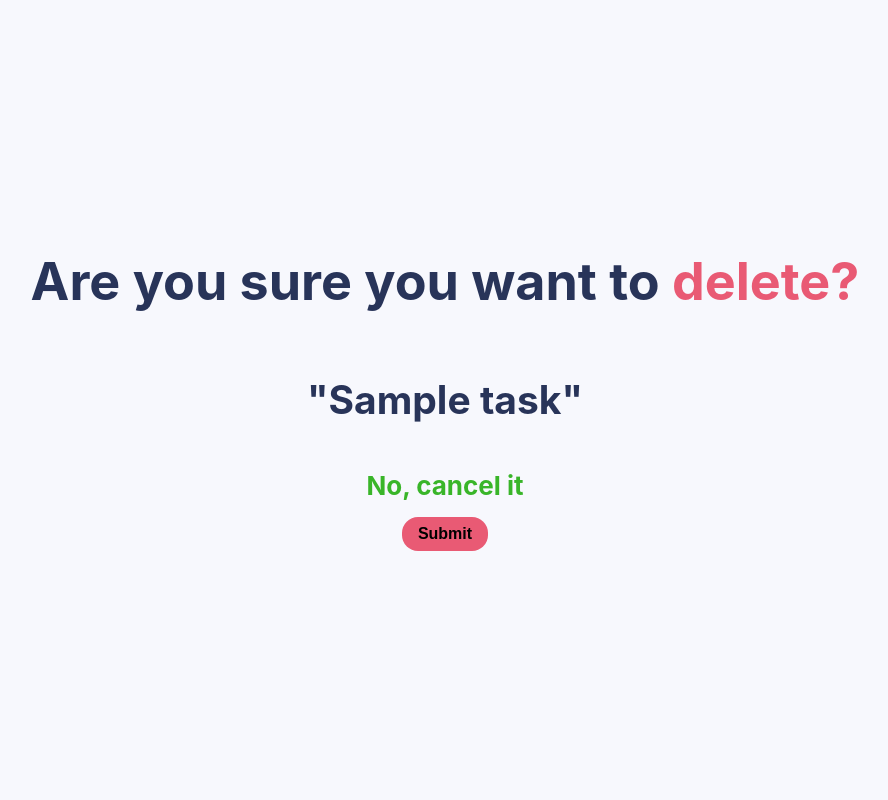
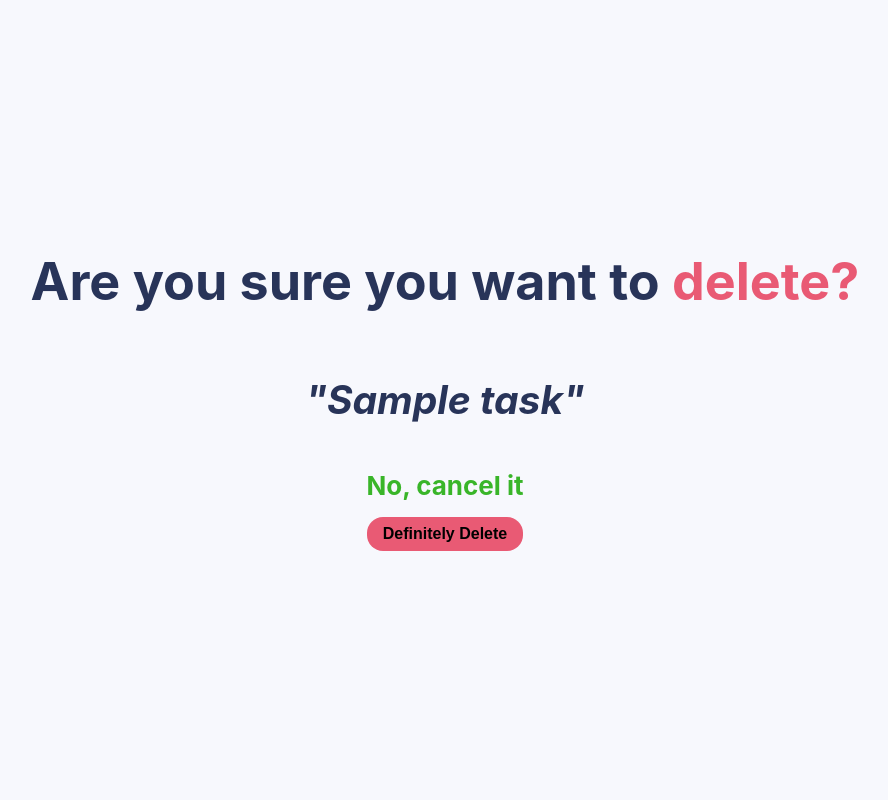
Before and after one commit to zbigniewstefaniuk/Django_todo_app, a Django app: page /delete/1/ in a window 1280 px wide. Shown: the whole page, without its empty margins (195-1083 px from the left). Run offline with Django 3.2, Linux system fonts and the light colour scheme; tables that the repository leaves empty hold one stand-in row (values such as "Sample post").

Commit message:
better UI

```diff
--- a/todo_app/tasks/templates/tasks/delete.html
+++ b/todo_app/tasks/templates/tasks/delete.html
@@ -1,21 +1,21 @@
 {% extends 'tasks/layout.html' %}
 
 
-{% block title %}Update a Todo{% endblock %}
+{% block title %}Deleting "{{ todo }}"{% endblock %}
 
 
 {% block body %}
 <div class="todo-app">
     <h1>Are you sure you want to <span style="color: #e95a74;">delete?</span></h1>
     <br />
-    <h2>"{{ todo }}"</h2>
+    <h2><i>"{{ todo }}"</i></h2>
     <br />
     <a class="cancel-link" href="{% url 'list' %}">No, cancel it</a>
 
     <form method="POST" action="">
         {% csrf_token %}
         {{form}}
-        <input class="confirm-delete" type="submit" name="Confirm" placeholder="Delete" />
+        <input class="confirm-delete" type="submit" name="Confirm" value="Definitely Delete" />
     </form>
 
 </div>
```
